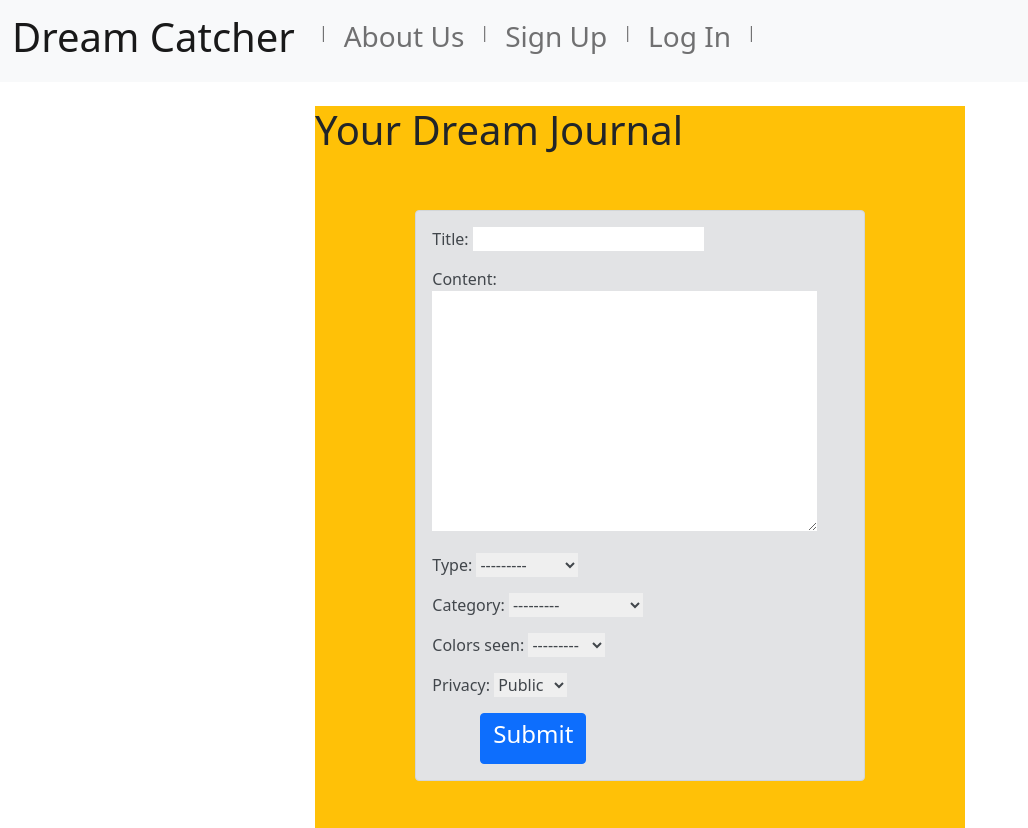
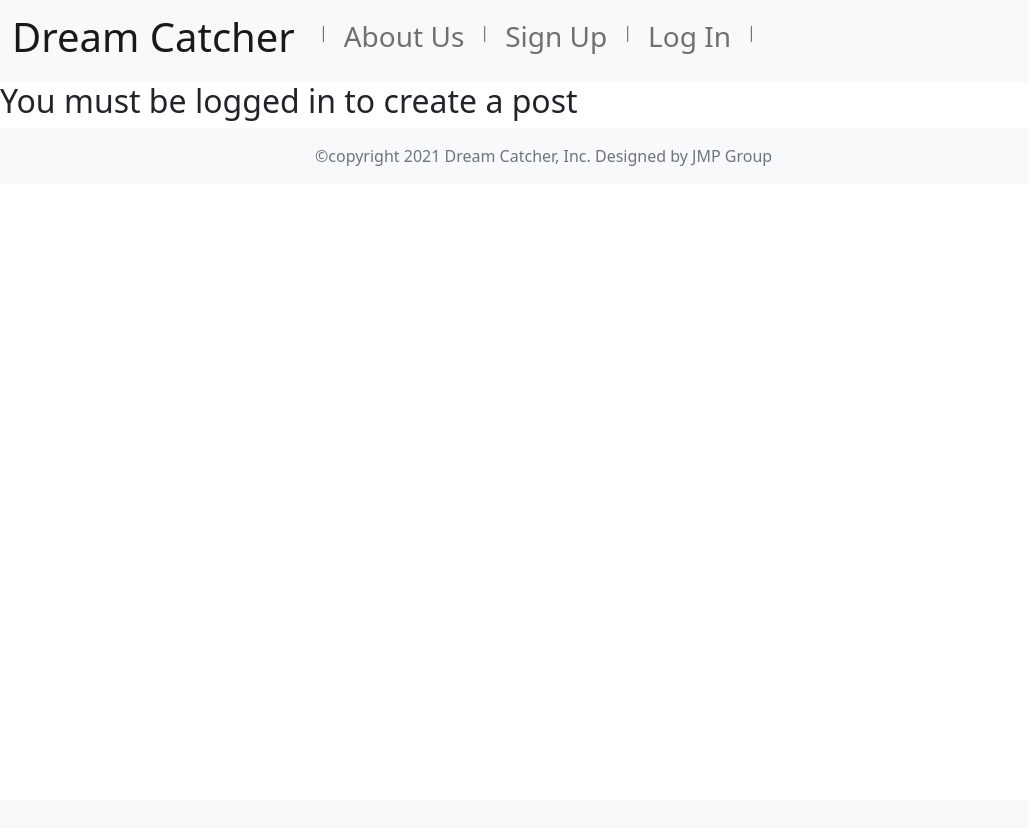
Before and after one commit to joelHilley/DreamJournalSocialNetwork, a Django app: page /create_post/ in a window 1280 px wide. Shown: the top 828 px of the page, without its empty margins (0-1028 px from the left). After the commit the page ends 166 px from the top, so only its background shows below. Run offline with Django 3.2, Linux system fonts and the light colour scheme; some libraries are stand-ins or nearby versions.

Commit message:
Update create_post.html

```diff
--- a/dreamsite/templates/create_post.html
+++ b/dreamsite/templates/create_post.html
@@ -1,6 +1,7 @@
 {% extends 'base.html' %}
 
 {% block content %}
+{% if user.is_authenticated %}
 <div class="container">
   <div class="bg-warning">
     <h1 class="margin-top:text-center mt-4">Your Dream Journal</h1>
@@ -20,5 +21,6 @@
     </div>
   </div>
 </div>
-
+{% endif %}
+<h2>You must be logged in to create a post</h2>
 {% endblock %}
```
